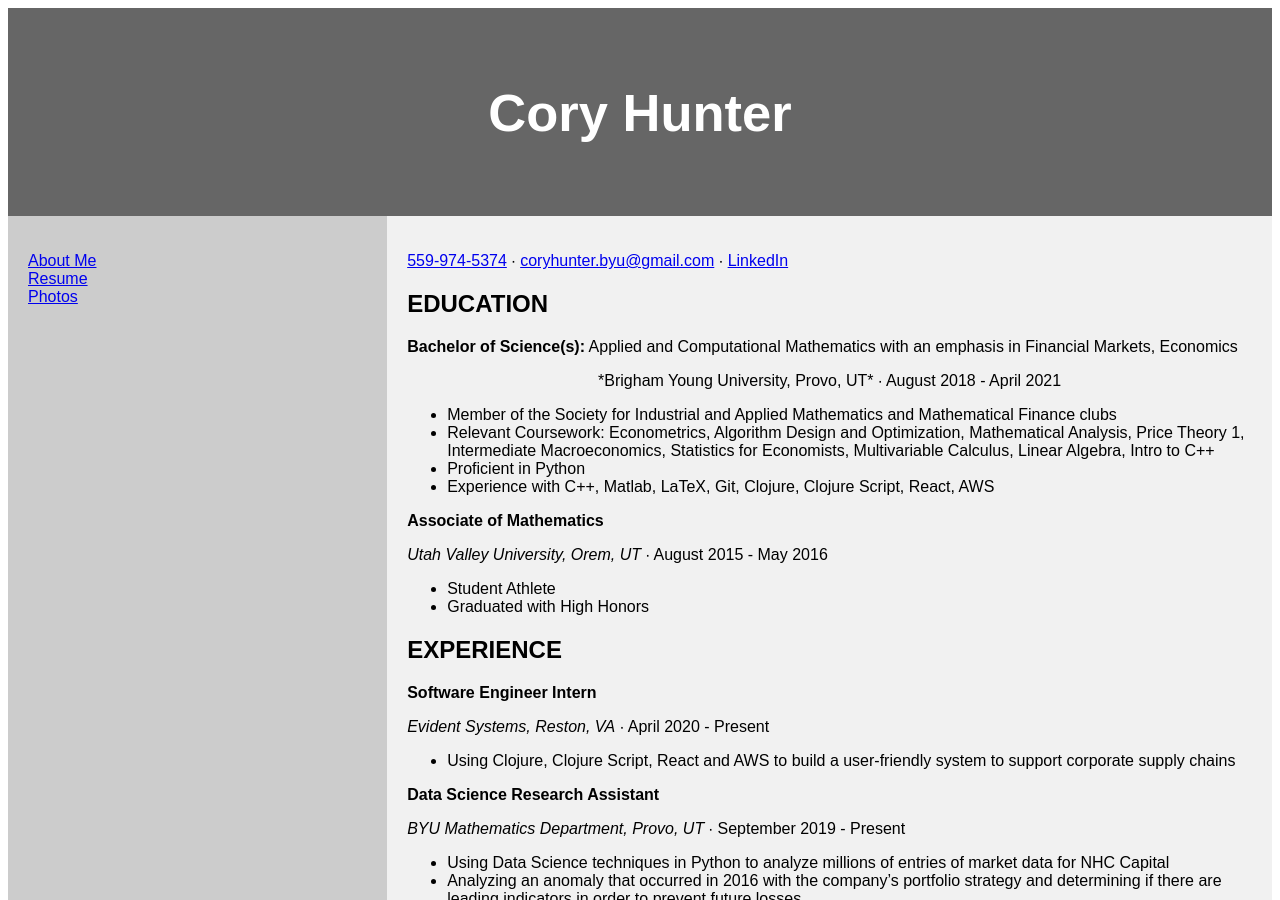
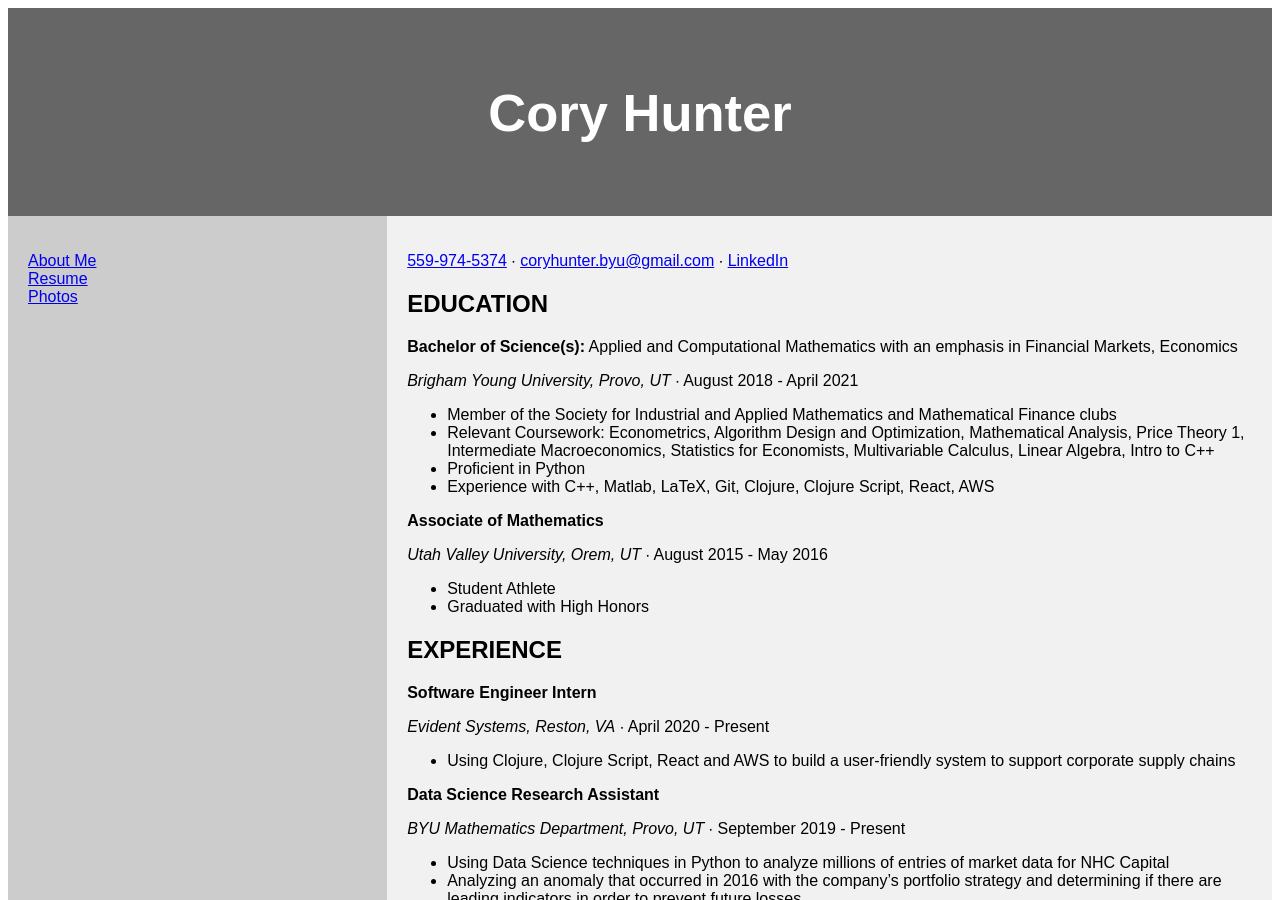
Before and after one commit to layniecalderwood/coryrhunter.com, a Jekyll site: the page built from index.md, in a window 1280 px wide and 900 px high. Built offline with Jekyll 4.4.1, drawn with Linux system fonts in a browser that asks for light colours; our own code applies the rules of GitHub Pages for plain Markdown files.

```diff
--- a/_layouts/default.html
+++ b/_layouts/default.html
@@ -92,7 +92,7 @@ footer {
 
    **Bachelor of Science(s):** Applied and Computational Mathematics with an emphasis in Financial Markets, Economics
 
-   <center>*Brigham Young University, Provo, UT* ∙ August 2018 - April 2021</center>
+   *Brigham Young University, Provo, UT* ∙ August 2018 - April 2021
    <ul>
       <li>Member of the Society for Industrial and Applied Mathematics and Mathematical Finance clubs</li>
       <li>Relevant Coursework: Econometrics, Algorithm Design and Optimization, Mathematical Analysis, Price Theory 1, Intermediate Macroeconomics, Statistics for Economists, Multivariable Calculus, Linear Algebra, Intro to C++</li>
```
